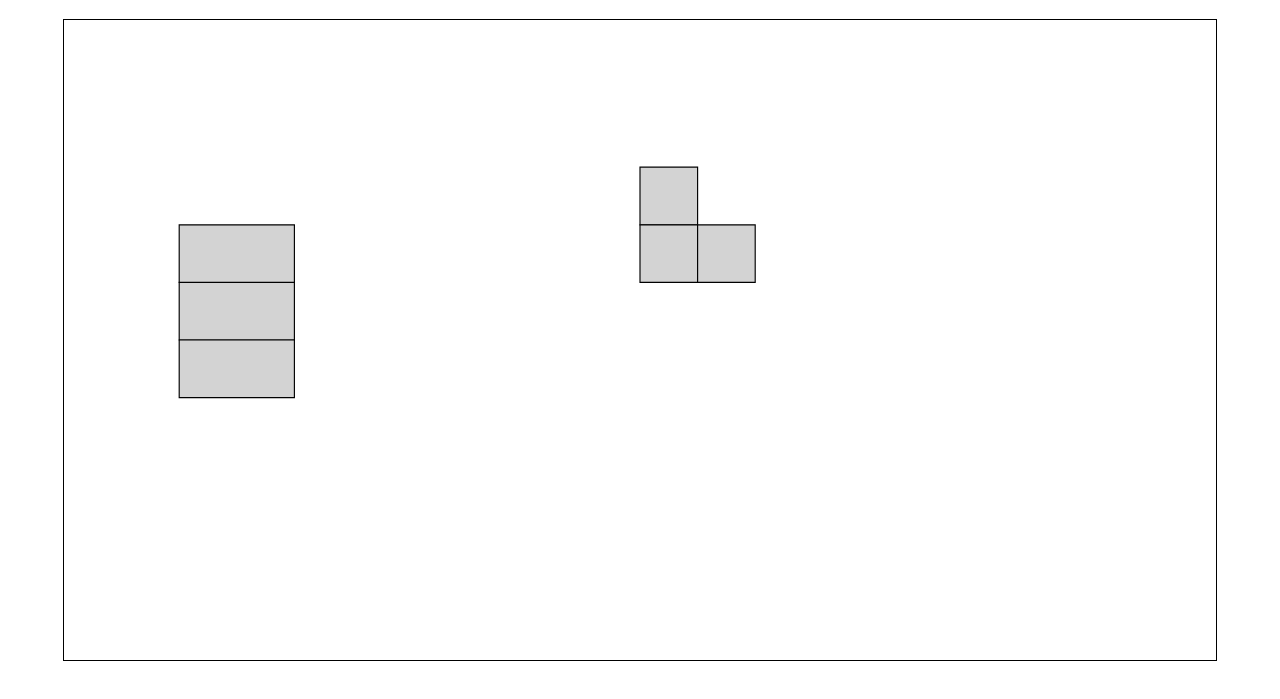
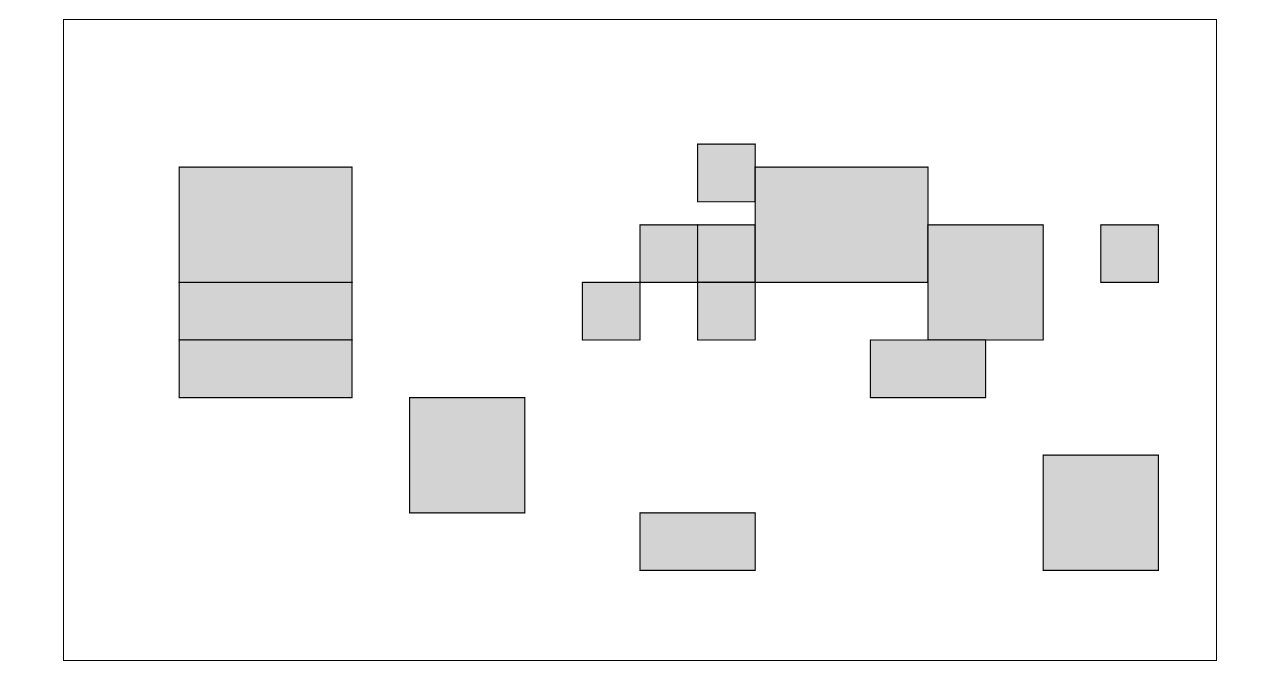
Before and after one commit to Astro3030/MapGame, a plain HTML site: page index.html in a window 1280 px wide. Shown: the part 61-760 px from the top of the page. Drawn offline with Linux system fonts and the light colour scheme.

Commit message:
Update index.html

```diff
--- a/index.html
+++ b/index.html
@@ -14,13 +14,22 @@
 <body>
     <h1>HOI4-Style Map</h1>
     <svg viewBox="0 0 1000 500">
-        <!-- Example world map using simplified real-world country paths -->
-        <path id="usa" class="country" d="M100,200 L200,200 L200,250 L100,250 Z" />
-        <path id="canada" class="country" d="M100,150 L200,150 L200,200 L100,200 Z" />
-        <path id="mexico" class="country" d="M100,250 L200,250 L200,300 L100,300 Z" />
-        <path id="uk" class="country" d="M500,100 L550,100 L550,150 L500,150 Z" />
+        <!-- Basic world map with more countries -->
+        <path id="usa" class="country" d="M100,200 L250,200 L250,250 L100,250 Z" />
+        <path id="canada" class="country" d="M100,100 L250,100 L250,200 L100,200 Z" />
+        <path id="mexico" class="country" d="M100,250 L250,250 L250,300 L100,300 Z" />
+        <path id="uk" class="country" d="M550,80 L600,80 L600,130 L550,130 Z" />
         <path id="france" class="country" d="M500,150 L550,150 L550,200 L500,200 Z" />
         <path id="germany" class="country" d="M550,150 L600,150 L600,200 L550,200 Z" />
+        <path id="italy" class="country" d="M550,200 L600,200 L600,250 L550,250 Z" />
+        <path id="spain" class="country" d="M450,200 L500,200 L500,250 L450,250 Z" />
+        <path id="russia" class="country" d="M600,100 L750,100 L750,200 L600,200 Z" />
+        <path id="china" class="country" d="M750,150 L850,150 L850,250 L750,250 Z" />
+        <path id="japan" class="country" d="M900,150 L950,150 L950,200 L900,200 Z" />
+        <path id="india" class="country" d="M700,250 L800,250 L800,300 L700,300 Z" />
+        <path id="brazil" class="country" d="M300,300 L400,300 L400,400 L300,400 Z" />
+        <path id="south_africa" class="country" d="M500,400 L600,400 L600,450 L500,450 Z" />
+        <path id="australia" class="country" d="M850,350 L950,350 L950,450 L850,450 Z" />
     </svg>
 
     <script>
```
